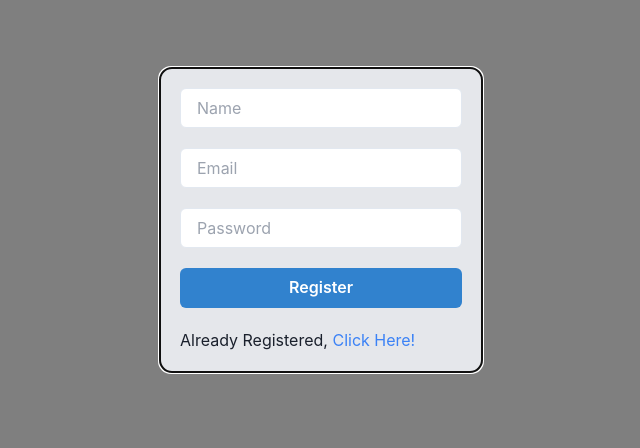
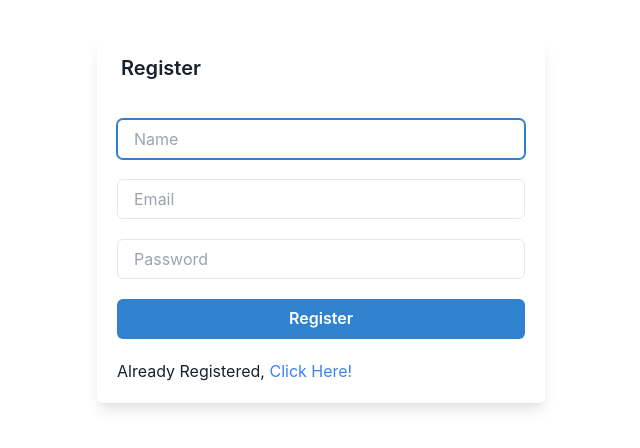
Before and after one commit to krohitk17/cipher-frontend, a React (Create React App) app: page /register in a window 1280 px wide. Shown: the part 180-628 px from the top of the page, without its empty margins (319-959 px from the left). Built offline with nearby package versions, Linux system fonts and the light colour scheme; no server answers.

Commit message:
created new modal overlay box

```diff
--- a/package.json
+++ b/package.json
@@ -15,7 +15,6 @@
     "js-cookie": "^3.0.1",
     "react": "^18.2.0",
     "react-dom": "^18.2.0",
-    "react-overlays": "^5.2.1",
     "react-router-dom": "^6.10.0",
     "react-scripts": "5.0.1",
     "tailwindcss": "^3.3.1",
--- a/src/components/Overlay.tsx
+++ b/src/components/Overlay.tsx
@@ -1,26 +1,24 @@
-import { Modal } from "react-overlays";
+import { Modal, ModalContent, ModalHeader } from "@chakra-ui/react";
 
 export default function Overlay({
   children,
   show,
-  onHide,
+  onClose,
   className,
+  title,
 }: {
   children: any;
   show: boolean;
-  onHide: () => void;
+  onClose: () => void;
   className?: string;
+  title?: string;
 }) {
   return (
-    <Modal
-      className="bg-gray-200 rounded-xl fixed top-1/2 left-1/2 transform -translate-x-1/2 -translate-y-1/2"
-      show={show}
-      onHide={onHide}
-      renderBackdrop={(props) => (
-        <div className="fixed inset-0 bg-black opacity-50" {...props} />
-      )}
-    >
-      <div className={className}>{children}</div>
+    <Modal isOpen={show} onClose={onClose} isCentered>
+      <ModalContent>
+        <ModalHeader>{title}</ModalHeader>
+        <div className={className}>{children}</div>
+      </ModalContent>
     </Modal>
   );
 }
--- /dev/null
+++ b/src/contexts/AuthContext.tsx
@@ -0,0 +1,27 @@
+import { useState, createContext, useEffect } from "react";
+
+export const AuthContext = createContext({
+  token: "",
+  setAuth(token: string): void {},
+});
+
+export function AuthProvider({ children }: { children: any }) {
+  const [token, setAuth] = useState("");
+
+  useEffect(() => {
+    if (token) {
+      localStorage.setItem("token", token);
+    } else {
+      localStorage.removeItem("token");
+    }
+  }, [token]);
+
+  const context = {
+    token,
+    setAuth,
+  };
+
+  return (
+    <AuthContext.Provider value={context}>{children}</AuthContext.Provider>
+  );
+}
--- a/src/pages/LoginPage/LoginPage.tsx
+++ b/src/pages/LoginPage/LoginPage.tsx
@@ -1,4 +1,4 @@
-import { useContext, useState } from "react";
+import { useState } from "react";
 
 import Overlay from "../../components/Overlay";
 import SubmitButton from "../../components/SubmitButton";
@@ -21,7 +21,12 @@ export default function LoginPage() {
   };
 
   return (
-    <Overlay show={true} className="flex flex-col p-5 gap-5" onHide={() => {}}>
+    <Overlay
+      show={true}
+      className="flex flex-col p-5 gap-5"
+      onClose={() => {}}
+      title="Login"
+    >
       <InputField
         placeholder="Email"
         type="email"
--- a/src/pages/ProfilePage/ProfilePage.tsx
+++ b/src/pages/ProfilePage/ProfilePage.tsx
@@ -1,6 +1,8 @@
 import { useContext, useEffect } from "react";
+
 import { UserContext } from "../../contexts/UserContext";
 import { getUser } from "../../routes/profile";
+import UserCreds from "./components/UserCreds";
 
 export default function ProfilePage() {
   const user = useContext(UserContext);
@@ -10,10 +12,12 @@ export default function ProfilePage() {
       const User = await getUser(token);
       if (User.error) {
         alert(User.error.message);
+        window.location.href = "/";
       } else {
         user.setUser(User);
       }
     }
+    if (user.user.email) return;
     const token = localStorage.getItem("token");
     if (!token) {
       alert("Please Login First!");
@@ -21,11 +25,6 @@ export default function ProfilePage() {
     } else {
       fetchUser(token);
     }
-  });
-  return (
-    <>
-      <h1>{user.user.name}</h1>
-      <h1>{user.user.email}</h1>
-    </>
-  );
+  }, [user]);
+  return <UserCreds />;
 }
--- /dev/null
+++ b/src/pages/ProfilePage/components/UserCreds.tsx
@@ -0,0 +1,40 @@
+import { useContext, useState } from "react";
+import { Avatar } from "@chakra-ui/react";
+
+import { UserContext } from "../../../contexts/UserContext";
+import Overlay from "../../../components/Overlay";
+
+export default function UserCreds() {
+  const user = useContext(UserContext).user;
+  const [overlay, setOverlay] = useState(false);
+
+  return (
+    <div className="w-[100%] bg-blue-100 sticky top-0 z-50 mb-2 p-5 flex flex-row justify-between items-center px-10">
+      <div className="flex flex-row items-center gap-10">
+        <Avatar
+          size="2xl"
+          src={user.avatar}
+          onClick={() => {
+            console.log("Hello World");
+            setOverlay(true);
+          }}
+        />
+        <div>
+          <h1 className="pb-2 font-bold text-2xl">{user.name}</h1>
+          <h1 className="text-xl">{user.email}</h1>
+        </div>
+      </div>
+      <div className="text-xl">
+        <a href="/followers">{user.followers.length} Followers</a>
+      </div>
+      <Overlay
+        show={overlay}
+        onClose={() => {
+          setOverlay(false);
+        }}
+      >
+        <p>Hello World</p>
+      </Overlay>
+    </div>
+  );
+}
--- a/src/pages/RegisterPage/RegisterPage.tsx
+++ b/src/pages/RegisterPage/RegisterPage.tsx
@@ -1,4 +1,4 @@
-import { useContext, useState } from "react";
+import { useState } from "react";
 
 import Overlay from "../../components/Overlay";
 import SubmitButton from "../../components/SubmitButton";
@@ -16,13 +16,17 @@ export default function LoginPage() {
       alert(user.error.message);
     } else {
       alert("Registration Successful!");
-      // redirect to login page
       window.location.href = "/";
     }
   };
 
   return (
-    <Overlay show={true} className="flex flex-col p-5 gap-5" onHide={() => {}}>
+    <Overlay
+      show={true}
+      className="flex flex-col p-5 gap-5"
+      onClose={() => {}}
+      title="Register"
+    >
       <InputField
         placeholder="Name"
         type="text"
```
Also changed, not shown: 1 other file (tests, documents, lock files or other folders).
